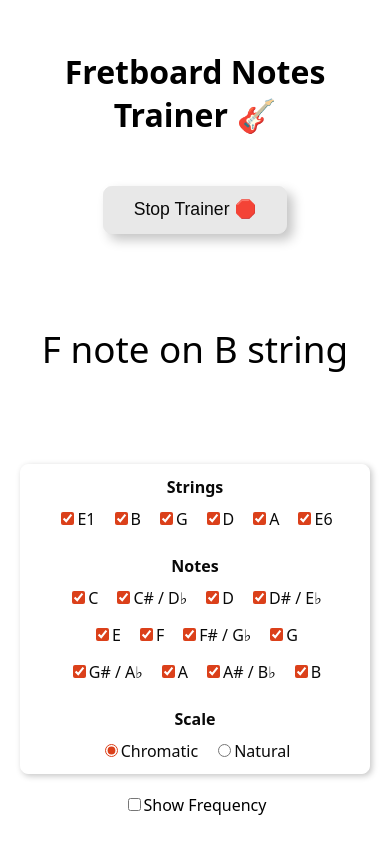
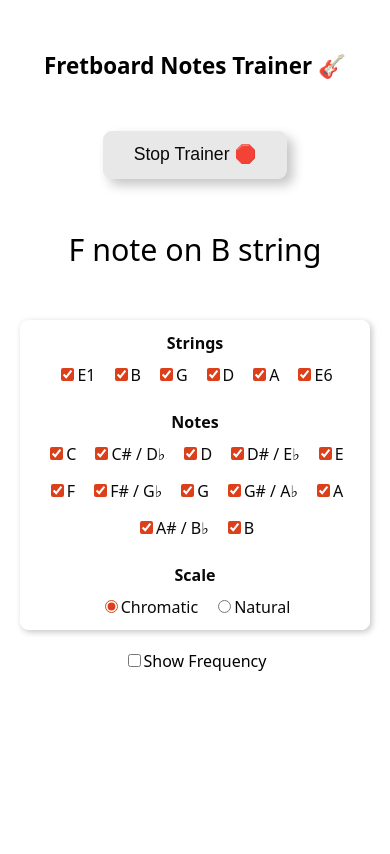
Before and after one commit to nikolanekudova/fretboard-notes-trainer, a React (Vite) app: page / in a window 390 px wide. Both pictures are taken after a click on the button "Start Trainer 🎶". Shown: the top 854 px of the page. Built offline with nearby package versions, Linux system fonts and the light colour scheme; no server answers.

Commit message:
mobile design updated

```diff
--- a/src/index.css
+++ b/src/index.css
@@ -155,8 +155,26 @@ input[type='radio'], input[type="checkbox"] {
     accent-color: rgb(219, 64, 26);
 }
 
+@media only screen and (max-width: 480px) {
+    h1 {
+        font-size: 1.4em;
+    }
+}
+
 @media only screen and (max-width: 600px) {
     .inputs-wrapper {
         min-width: auto;
     }
-  }
+
+    .trainer-page-wrapper {
+        gap: 50px;
+    }
+
+    .notes-strings-text {
+        font-size: 1.9em;
+    }
+
+    .inputs-wrapper {
+        padding: 0.7em 1em;
+    }
+}
```
Also changed, not shown: 13 other files (tests, documents, lock files or other folders).
